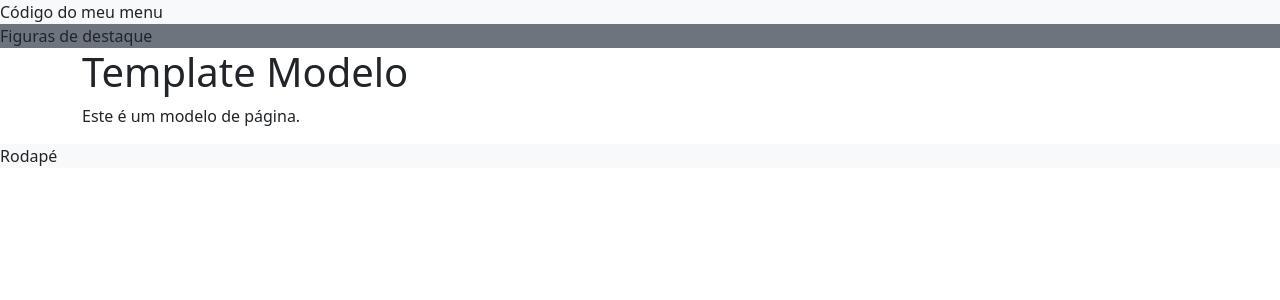
After one commit to vynijales/django-project, a Django app: page /modelo/ in a window 1280 px wide. The commit adds this page. Shown: the top 300 px of the page. Run offline with Django 5.2, Linux system fonts and the light colour scheme; some libraries are stand-ins or nearby versions.

Commit message:
feat: create base template 'modelo.html'

```diff
--- a/DjangoProject/paginas/templates/paginas/index.html
+++ b/DjangoProject/paginas/templates/paginas/index.html
@@ -7,12 +7,13 @@
     <meta name="viewport" content="width=device-width, initial-scale=1.0">
     <title>Página Inicial</title>
 
-    <link rel="stylesheet" href="{% static 'css/estilo.css' %}">
 </head>
 <body>
         <h3>Bem vindos ao módulo paginas</h3>
 
         <img src="{% static 'img/ifrn-logo.png' %}" alt="ifrn-logo" id="ifrn-logo">
     </div>
+
+
 </body>
 </html>
--- /dev/null
+++ b/DjangoProject/paginas/templates/paginas/modelo.html
@@ -0,0 +1,50 @@
+{% load static %}
+
+<!DOCTYPE html>
+<html lang="pt-br">
+
+<head>
+    <meta charset="UTF-8">
+    <meta name="viewport" content="width=device-width, initial-scale=1.0">
+
+    {% block titulo %}
+    <title>Modelo</title>
+    {% endblock %}
+
+    <link rel="stylesheet" href="{% static 'css/bootstrap.min.css' %}">
+</head>
+
+<body>
+
+
+    {% block menu %}
+    <div class="bg-light">
+        Código do meu menu
+    </div>
+    {% endblock %}
+
+    {% block destaque %}
+    <div class="bg-secondary">
+        Figuras de destaque
+    </div>
+    {% endblock %}
+
+
+    <main class="container">
+        {% block conteudo %}
+        <h1>Template Modelo</h1>
+        <p>Este é um modelo de página.</p>
+        {% endblock %}
+    </main>
+
+    {% block rodape %}
+    <footer class="bg-light">
+        Rodapé
+    </footer>
+    {% endblock %}
+
+    <script src="{% static 'js/jquery-3.5.1.min.js' %}"></script>
+    <script src="{% static 'js/bootstrap.min.js' %}"></script>
+</body>
+
+</html>
--- a/DjangoProject/paginas/urls.py
+++ b/DjangoProject/paginas/urls.py
@@ -1,7 +1,9 @@
 from django.urls import path
-from .views import IndexView
+from .views import IndexView, ModeloView, SobreView
 
 urlpatterns = [
     # path('endereco/', IndexView.as_view(), name='nome-da-url'),
     path('', IndexView.as_view(), name='inicio'),
+    path('modelo/', ModeloView.as_view(), name='modelo'),
+    path('sobre/', SobreView.as_view(), name='sobre'),
 ]
--- a/DjangoProject/paginas/views.py
+++ b/DjangoProject/paginas/views.py
@@ -3,3 +3,9 @@ from django.views.generic import TemplateView
 # Create your views here.
 class IndexView(TemplateView):
     template_name = 'paginas/index.html'
+
+class ModeloView(TemplateView):
+    template_name = 'paginas/modelo.html'
+
+class SobreView(TemplateView):
+    template_name = 'paginas/sobre.html'
```
Also changed, not shown: DjangoProject/paginas/templates/paginas/sobre.html (added, +16 -0 lines).
